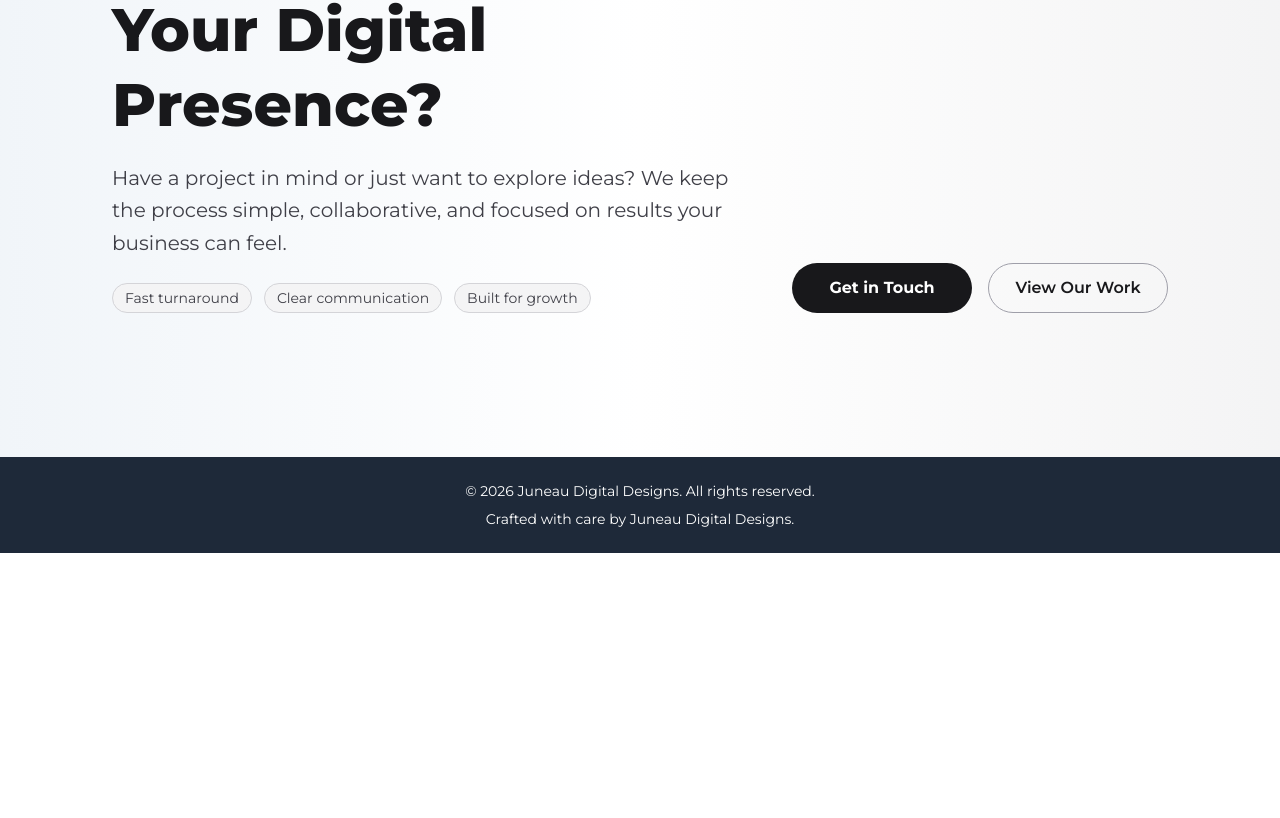
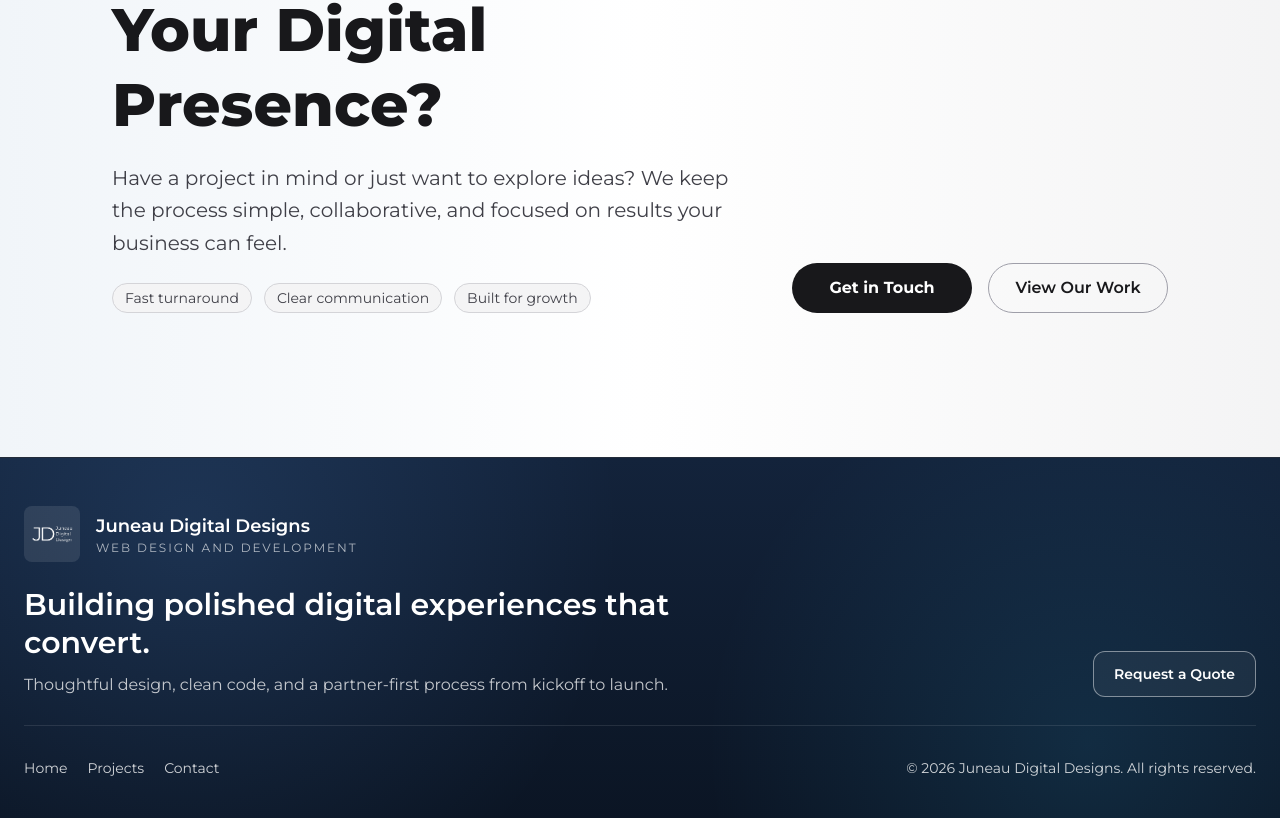
Before and after one commit to JuneauDigitalDesigns/Juneau-Digital-Designs, a Next.js app: page / in a window 1280 px wide. Shown: the part 3763-4581 px from the top of the page. Before the commit the page ends 4316 px from the top, so only its background shows below. Built offline with nearby package versions, Linux system fonts and the light colour scheme.

Commit message:
new sections added to footer, new layout. added links to pages and request a quote cta, added new logo

```diff
--- a/app/components/footer/footer.tsx
+++ b/app/components/footer/footer.tsx
@@ -1,8 +1,58 @@
+import Image from "next/image"
+import Link from "next/link"
+
 export default function Footer() {
+    const year = new Date().getFullYear()
+
     return (
-        <footer className="w-full bg-gray-800 text-white py-6 flex flex-col items-center">
-            <p className="text-sm">&copy; {new Date().getFullYear()} Juneau Digital Designs. All rights reserved.</p>
-            <p className="text-sm mt-2">Crafted with care by Juneau Digital Designs.</p>
+        <footer className="relative w-full overflow-hidden border-t border-white/10 bg-gradient-to-b from-[#13233B] to-[#0B1524] text-white">
+            <div className="pointer-events-none absolute inset-0 bg-[radial-gradient(circle_at_15%_20%,rgba(96,165,250,0.14),transparent_38%),radial-gradient(circle_at_85%_80%,rgba(56,189,248,0.12),transparent_34%)]" />
+
+            <div className="relative mx-auto flex w-full max-w-7xl flex-col gap-8 px-4 py-10 sm:px-6">
+                <div className="flex flex-col gap-6 border-b border-white/10 pb-7 md:flex-row md:items-end md:justify-between">
+                    <div className="max-w-3xl">
+                        <Link href="/" aria-label="Go to home page" className="mb-4 inline-flex items-center gap-4 rounded-xl py-2 transition-colors hover:bg-white/[0.08]">
+                            <Image
+                                src="/JD_nobg.png"
+                                alt="Juneau Digital Designs home"
+                                width={72}
+                                height={72}
+                                className="h-14 w-14 rounded-lg bg-white/10 p-1"
+                            />
+                            <div className="leading-tight">
+                                <p className="text-lg font-semibold text-white">Juneau Digital Designs</p>
+                                <p className="text-xs uppercase tracking-[0.16em] text-white/65">Web Design and Development</p>
+                            </div>
+                        </Link>
+
+                        <h2 className="text-2xl font-semibold leading-tight text-white sm:text-3xl">
+                            Building polished digital experiences that convert.
+                        </h2>
+                        <p className="mt-3 text-sm text-white/75 sm:text-base">
+                            Thoughtful design, clean code, and a partner-first process from kickoff to launch.
+                        </p>
+                    </div>
+
+                    <Link
+                        href="/quote"
+                        className="inline-flex items-center justify-center rounded-xl border border-white/45 bg-white/5 px-5 py-3 text-sm font-semibold transition-colors hover:bg-white hover:text-[#13233B]"
+                    >
+                        Request a Quote
+                    </Link>
+                </div>
+
+                <div className="flex flex-col gap-5 text-sm text-white/80 sm:flex-row sm:items-center sm:justify-between">
+                    <div className="flex flex-wrap items-center gap-x-5 gap-y-3">
+                        <Link href="/" className="transition-colors hover:text-white">Home</Link>
+                        <Link href="/projects" className="transition-colors hover:text-white">Projects</Link>
+                        <Link href="/contact" className="transition-colors hover:text-white">Contact</Link>
+                    </div>
+
+                    <div className="flex flex-col gap-1 sm:items-end">
+                        <p>&copy; {year} Juneau Digital Designs. All rights reserved.</p>
+                    </div>
+                </div>
+            </div>
         </footer>
-    );
+    )
 }
```
Also changed, not shown: public/JDs.jpg (added), public/JDs_nobg.png (added).
